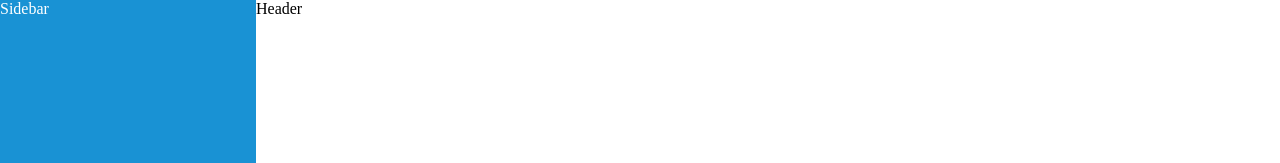
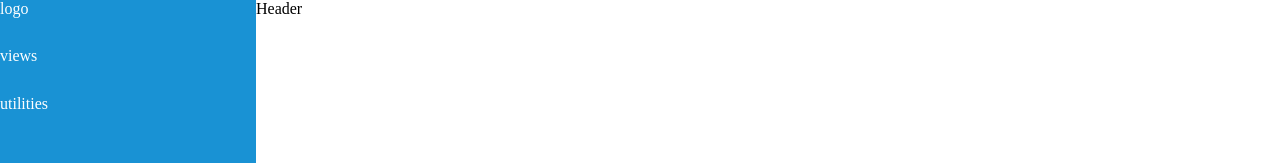
Before and after one commit to crystalsolenoid/odin-dashboard, a plain HTML site: page index.html in a window 1280 px wide. Shown: the top 163 px of the page. Drawn offline with Linux system fonts and the light colour scheme.

Commit message:
Set up basic sidebar layout
I think I'll put the views and utilities into two separate lists to
deal with the spacing. This may mean more listing of grids.

```diff
--- a/index.html
+++ b/index.html
@@ -12,6 +12,12 @@
   <body>
     <header>Header</header>
     <main>Main</main>
-    <nav id="main-nav">Sidebar</nav>
+
+    <nav id="main-nav">
+      <div>logo</div>
+      <div>views</div>
+      <div>utilities</div>
+    </nav>
+
   </body>
 </html>
--- a/style.css
+++ b/style.css
@@ -1,4 +1,6 @@
 /* Layout */
+
+/* Top-level layout */
 
 body {
 	display: grid;
@@ -16,6 +18,14 @@ header {
 
 main {
 	grid-column: -2 / -1;
+}
+
+/* Sidebar layout */
+
+#main-nav {
+	display: grid;
+	align-content: start;
+	gap: 4ex;
 }
 
 /* Spacing */
```
